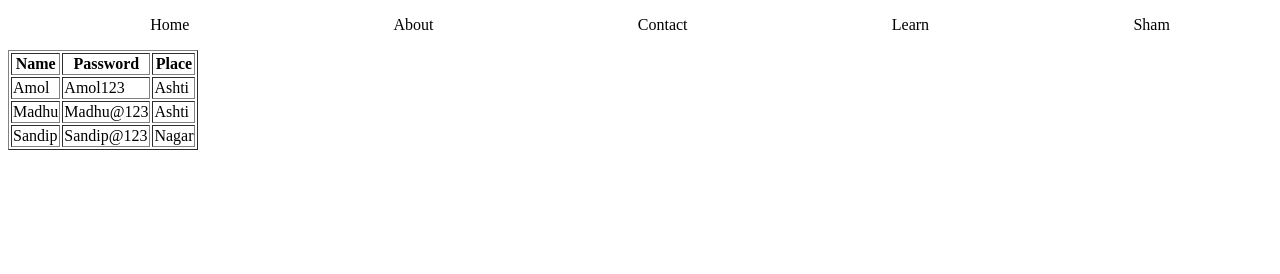
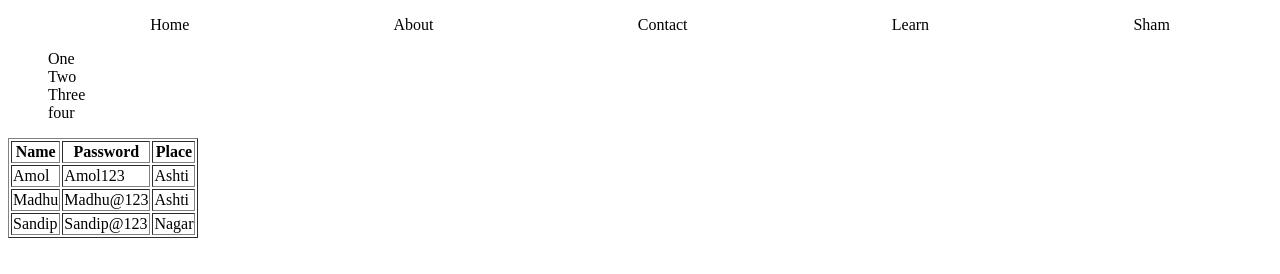
Before and after one commit to EngineeringSham/AmolLearnRepository, a plain HTML site: page index.html in a window 1280 px wide. Drawn offline with Linux system fonts and the light colour scheme.

Commit message:
Developer Commite

```diff
--- a/index.html
+++ b/index.html
@@ -18,6 +18,16 @@
             </ol>
     </header>
     <body>
+
+        <ul>
+
+            <li> One</li>
+            <li> Two</li>
+            <li> Three</li>
+            <li> four</li>
+
+        </ul>
+
 
     </body>
     <footer>
```
